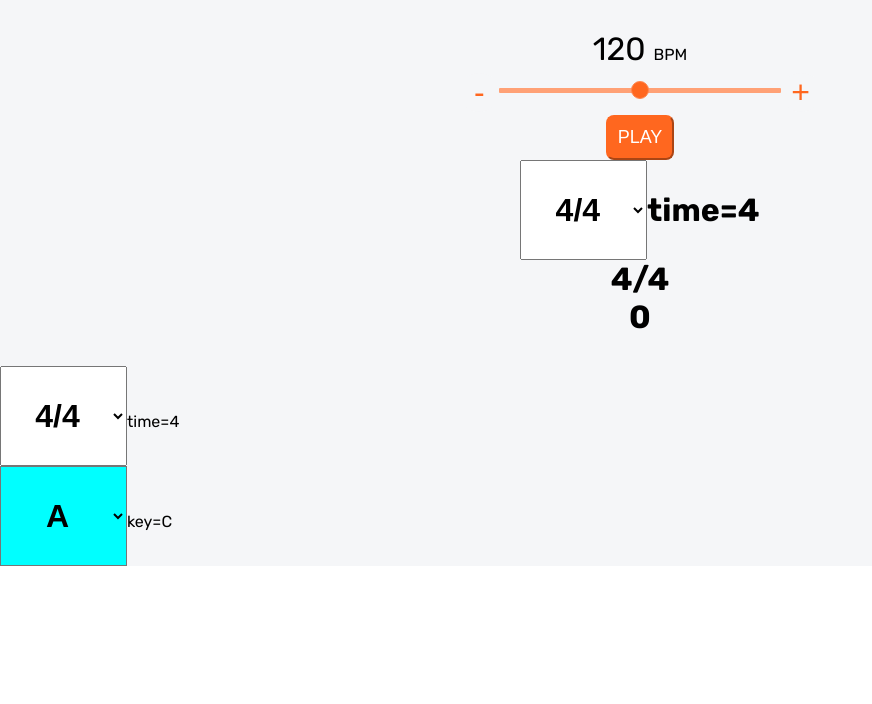
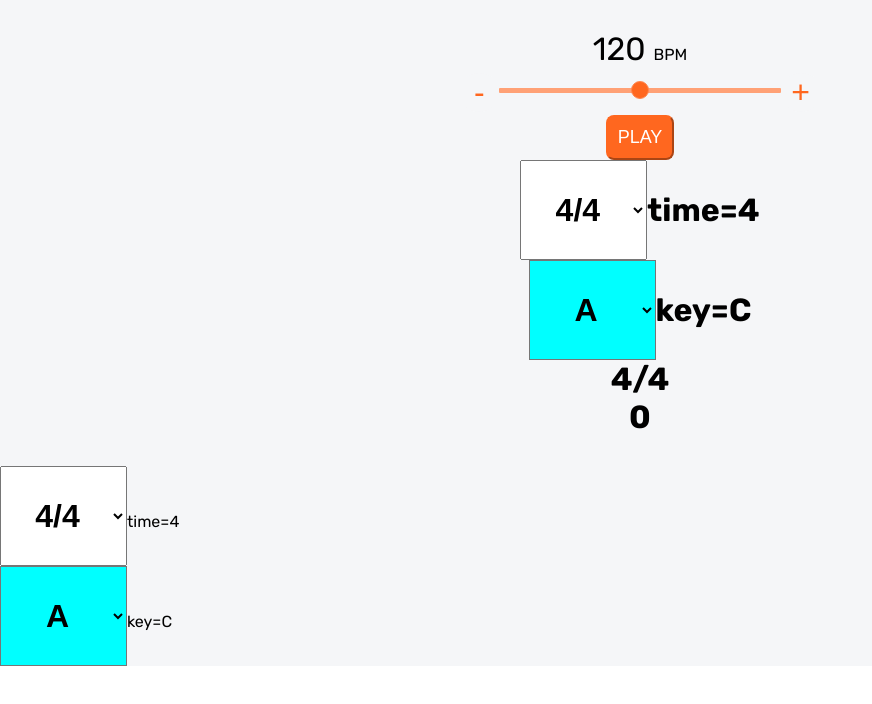
Before and after one commit to MichaelAbe/flowy, a React (Create React App) app: page / in a window 1280 px wide. Shown: the top 704 px of the page, without its empty margins (0-872 px from the left). Built offline with nearby package versions, Linux system fonts and the light colour scheme; a web font is replaced by a local one.

Commit message:
moving components around, renames Key to KeySig

```diff
--- a/src/App.js
+++ b/src/App.js
@@ -1,7 +1,7 @@
 import React from 'react'
 import './App.css';
 import Metronome from './Components/Metronome';
-import Key from './Components/Key';
+import KeySig from './Components/KeySig';
 import './index.css'
 import Time from './Components/Time';
 
@@ -10,7 +10,7 @@ function App() {
     <div className="App">
       <Metronome/>
       <Time/>
-      <Key/>
+      <KeySig/>
     </div>
   );
 }
--- a/src/Components/Metronome.js
+++ b/src/Components/Metronome.js
@@ -1,6 +1,7 @@
 import React from "react";
 import { useState, useEffect } from "react";
 import Dropdown from "./Dropdown";
+import KeySig from "./KeySig"
 
 export default function Metronome() {
   const [bpm, setBpm] = useState(120)
@@ -138,6 +139,7 @@ export default function Metronome() {
       </button>
 
       <Dropdown/>
+      <KeySig/>
       <div id='timeSignature'>{timeSignature ? "4/4" : "6/8"}</div>
       <div id='test'>{beat}</div>
     </div>
```
Also changed, not shown: src/Components/KeySig.js (renamed from src/Components/Key.js).
